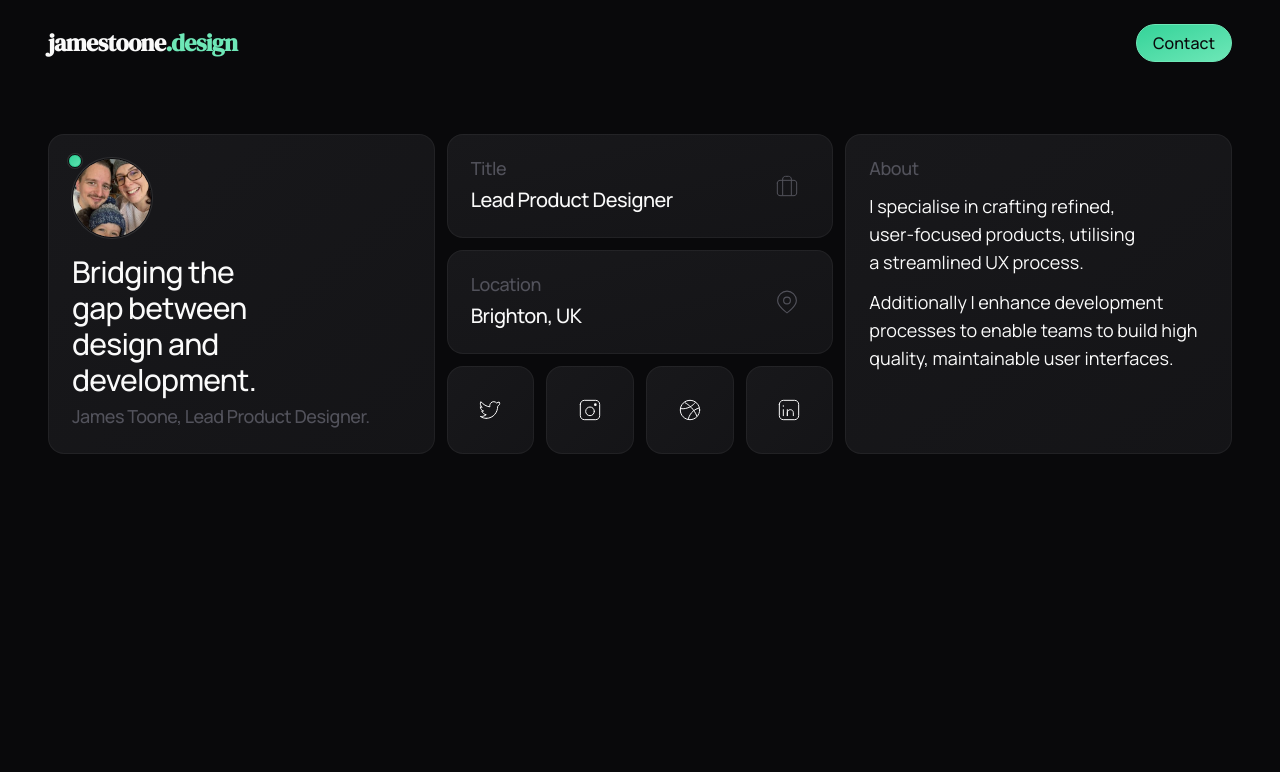
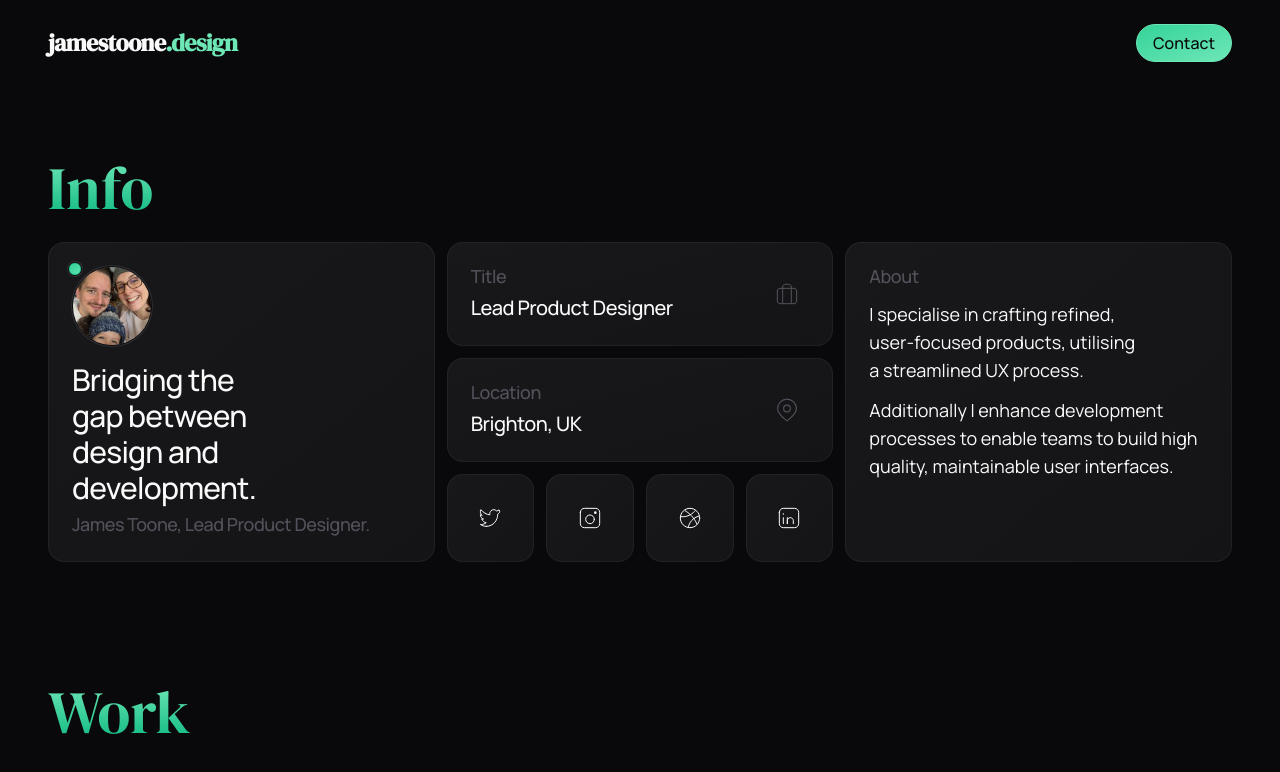
Before and after one commit to 2ne/nextjs-boilerplate, a Next.js app: page / in a window 1280 px wide. Shown: the top 772 px of the page. Built offline with nearby package versions, Linux system fonts and the light colour scheme.

Commit message:
Update page.tsx

```diff
--- a/app/page.tsx
+++ b/app/page.tsx
@@ -12,7 +12,9 @@ export default function Home() {
           Contact
         </button>
       </header>
-      <section className="mx-auto grid w-full max-w-lg grid-cols-1 gap-3 p-6 pt-3 xl:max-w-7xl xl:grid-cols-12 xl:p-12">
+      <section className="mx-auto w-full max-w-lg xl:max-w-7xl p-6 pt-3 xl:p-12">
+        <h2 className="font-serif text-4xl sm:text-6xl my-6 leading-none bg-gradient-to-b from-emerald-300 to-emerald-500 text-transparent bg-clip-text">Info</h2>
+        <div className="grid grid-cols-1 gap-3 xl:grid-cols-12">
           <div className="max-xl:order-0 relative overflow-clip rounded-2xl bg-gradient-to-tl from-zinc-900/75 to-zinc-900 p-6 ring-1 ring-inset ring-zinc-50/5 xl:col-span-4 xl:row-span-3 xl:grid xl:grid-rows-subgrid">
             <div className="relative mb-4 grid items-center xl:mb-0">
               <div className="absolute -top-1 -left-1 size-3.5 bg-emerald-400 rounded-full border border-zinc-950 ring-1 ring-zinc-50/10">
@@ -150,6 +152,10 @@ export default function Home() {
               </Balancer>
             </div>
           </div>
+        </div>
+      </section>
+      <section className="mx-auto w-full max-w-lg xl:max-w-7xl p-6 pt-3 xl:p-12">
+        <h2 className="font-serif text-4xl sm:text-6xl my-6 leading-none bg-gradient-to-b from-emerald-300 to-emerald-500 text-transparent bg-clip-text">Work</h2>
       </section>
     </>
   );
```
Lines whose indentation alone changed are shown as unchanged.
